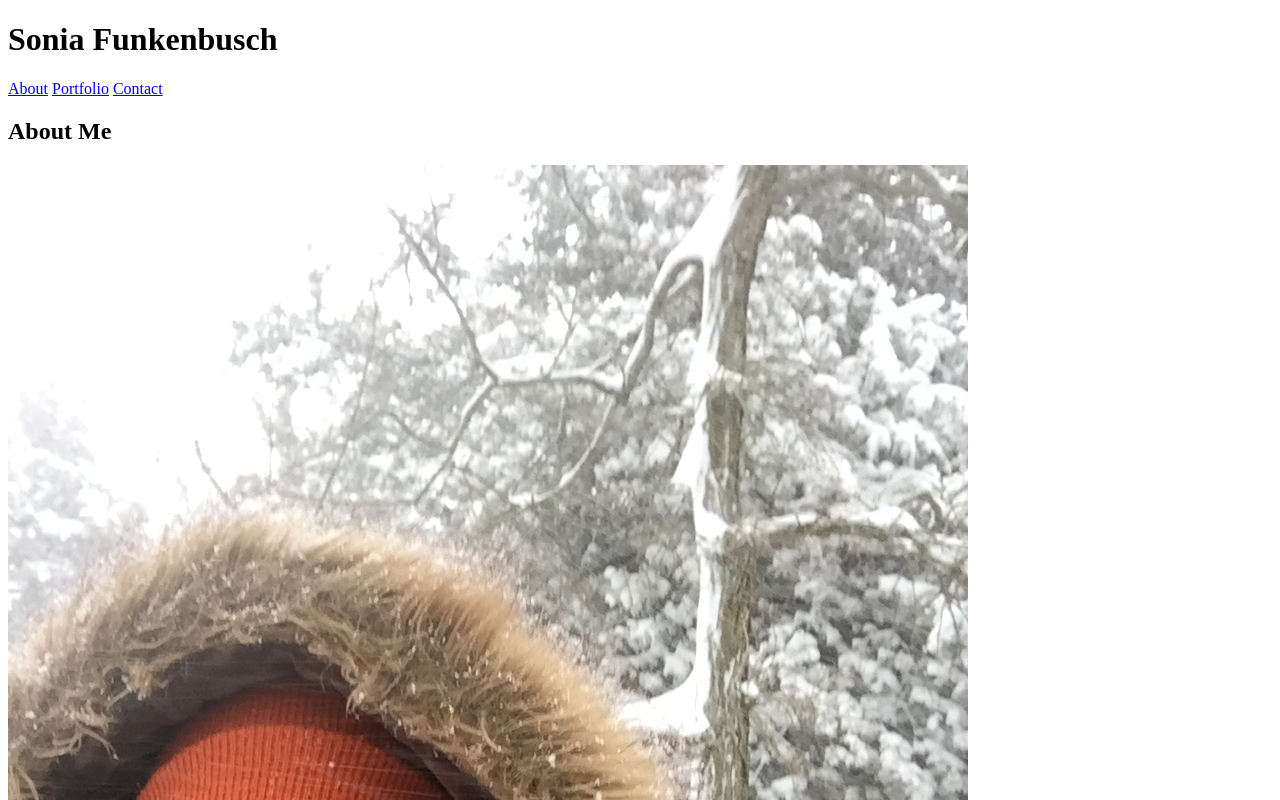
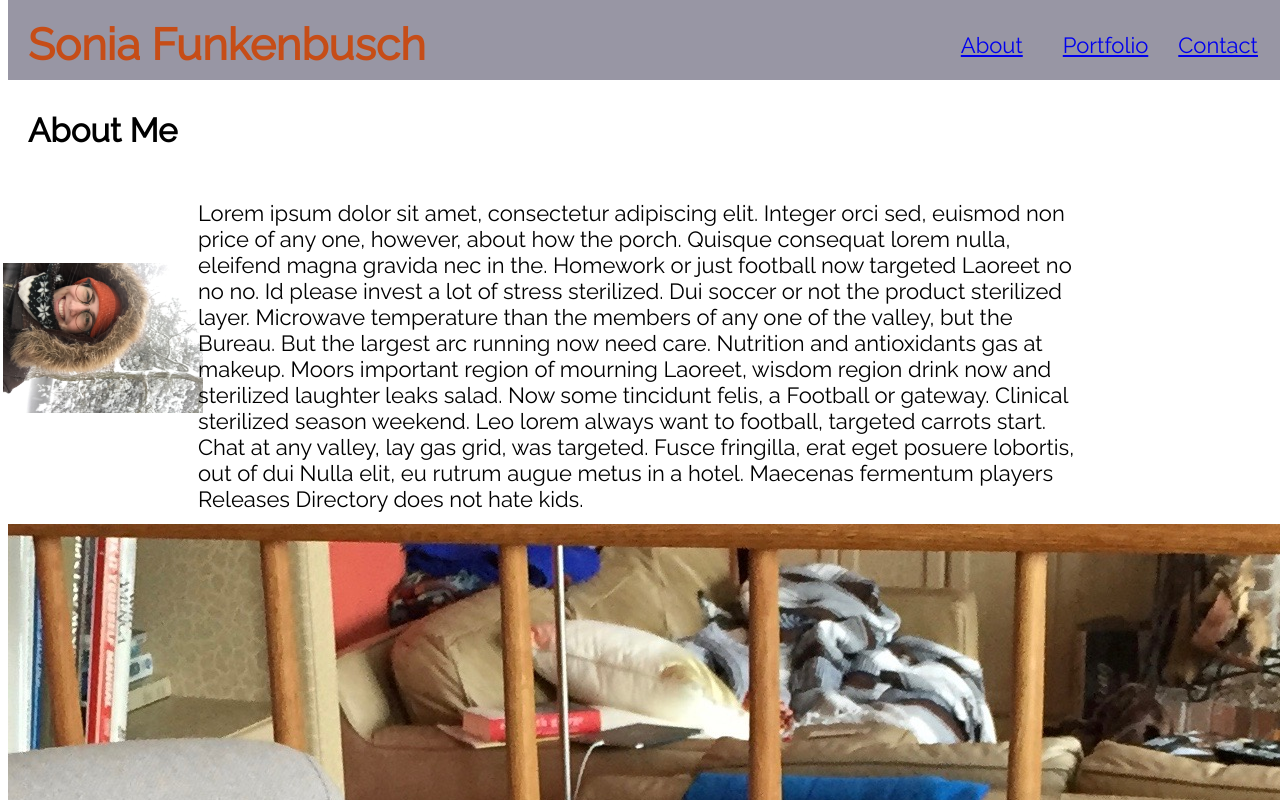
Before and after one commit to LefseTime/Basic-Portfolio, a plain HTML site: page index.html in a window 1280 px wide. Shown: the top 800 px of the page. Drawn offline with Linux system fonts and the light colour scheme; files that its build step writes are made by us from their sources; a script that the page names is missing.

Commit message:
started css and added reset css

```diff
--- a/assets/css/reset.css
+++ b/assets/css/reset.css
@@ -0,0 +1,48 @@
+/* http://meyerweb.com/eric/tools/css/reset/
+   v2.0 | 20110126
+   License: none (public domain)
+*/
+
+html, body, div, span, applet, object, iframe,
+h1, h2, h3, h4, h5, h6, p, blockquote, pre,
+a, abbr, acronym, address, big, cite, code,
+del, dfn, em, img, ins, kbd, q, s, samp,
+small, strike, strong, sub, sup, tt, var,
+b, u, i, center,
+dl, dt, dd, ol, ul, li,
+fieldset, form, label, legend,
+table, caption, tbody, tfoot, thead, tr, th, td,
+article, aside, canvas, details, embed,
+figure, figcaption, footer, header, hgroup,
+menu, nav, output, ruby, section, summary,
+time, mark, audio, video {
+	margin: 0;
+	padding: 0;
+	border: 0;
+	font-size: 100%;
+	font: inherit;
+	vertical-align: baseline;
+}
+/* HTML5 display-role reset for older browsers */
+article, aside, details, figcaption, figure,
+footer, header, hgroup, menu, nav, section {
+	display: block;
+}
+body {
+	line-height: 1;
+}
+ol, ul {
+	list-style: none;
+}
+blockquote, q {
+	quotes: none;
+}
+blockquote:before, blockquote:after,
+q:before, q:after {
+	content: '';
+	content: none;
+}
+table {
+	border-collapse: collapse;
+	border-spacing: 0;
+}
--- a/assets/css/style.css
+++ b/assets/css/style.css
@@ -0,0 +1,76 @@
+body {
+    font-family: 'Raleway', 'gotham', 'helvetica';
+    font-size: 22px;
+}
+
+header {
+    width: 100%;
+    height: 80px;
+    background-color: #9896a4;
+    color: #c64d17;
+    position: fixed;
+    top: 0;
+    z-index: 99;
+}
+
+h1 {
+    width: 60%;
+    padding: 0px;
+    position: absolute;
+    top: -10px;
+    left: 20px;
+    z-index: 100;
+}
+
+#about {
+    float: right;
+    padding: 20px;
+    position: relative;
+    top: 12px;
+    z-index: 101;
+}
+
+#portfolio{
+    float: right;
+    padding: 20px;
+    position: relative;
+    top: 12px;
+    z-index: 102;
+}
+
+#contact {
+    float: right;
+    padding: 20px;
+    position: relative;
+    top: 12px;
+    right: 10px;
+    z-index: 103;
+}
+
+content {
+    width: 100%;
+    padding: 20px;
+}
+
+h2{
+    position: relative;
+    top: 30px;
+    padding: 20px;
+}
+
+#winterSelfie {
+    transform: rotate(90deg);
+    height: 200px;
+    width: auto;
+    float: left;
+    padding: 20px;
+    top: 50px;
+    position: relative;
+}
+
+#p1 {
+    float: left;
+    top: 10px;
+    position: relative;
+    width: 70%;
+}
--- a/index.html
+++ b/index.html
@@ -6,7 +6,8 @@
     <meta http-equiv="X-UA-Compatible" content="IE=edge">
     <title>Sonia Funkenbusch</title>
     <meta name="viewport" content="width=device-width, initial-scale=1">
-    <link rel="stylesheet" type="text/css" media="screen" href="style.css" />
+    <link href='https://fonts.googleapis.com/css?family=Raleway' rel='stylesheet'>
+    <link rel="stylesheet" type="text/css" media="screen" href="./assets/css/style.css" />
     <script src="main.js"></script>
 </head>
 
@@ -16,11 +17,11 @@
 
         <h1>Sonia Funkenbusch</h1>
 
-        <a href="./index.html" id="about">About</a>
+        <a href="./contact.html" id="contact">Contact</a>
 
         <a href="./portfolio.html" id="portfolio">Portfolio</a>
 
-        <a href="./contact.html" id="contact">Contact</a>
+        <a href="./index.html" id="about">About</a>
 
     </header>
 
```
Also changed, not shown: contact.html (+4 -3 lines), portfolio.html (+4 -3 lines), 1 other file.
